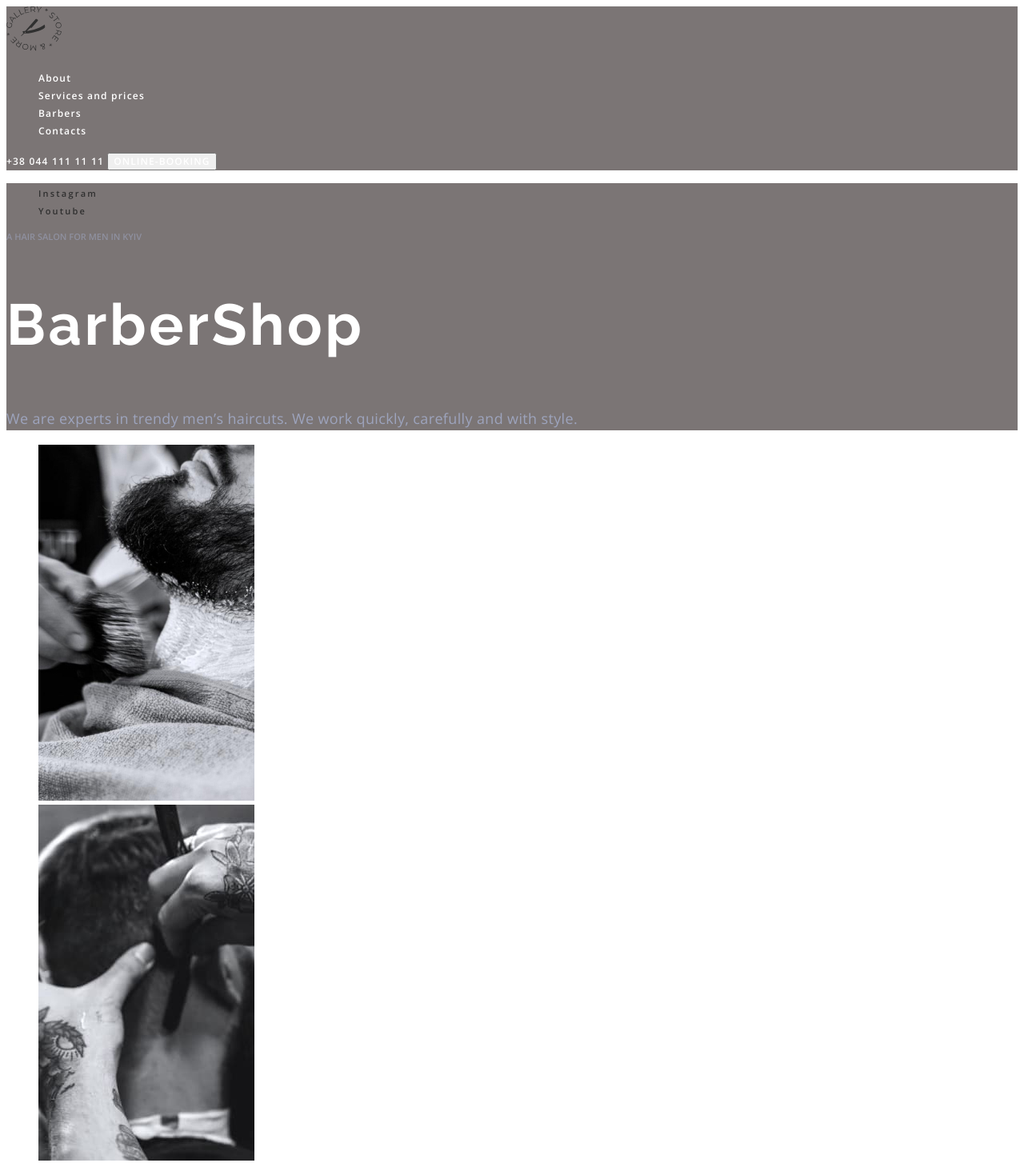
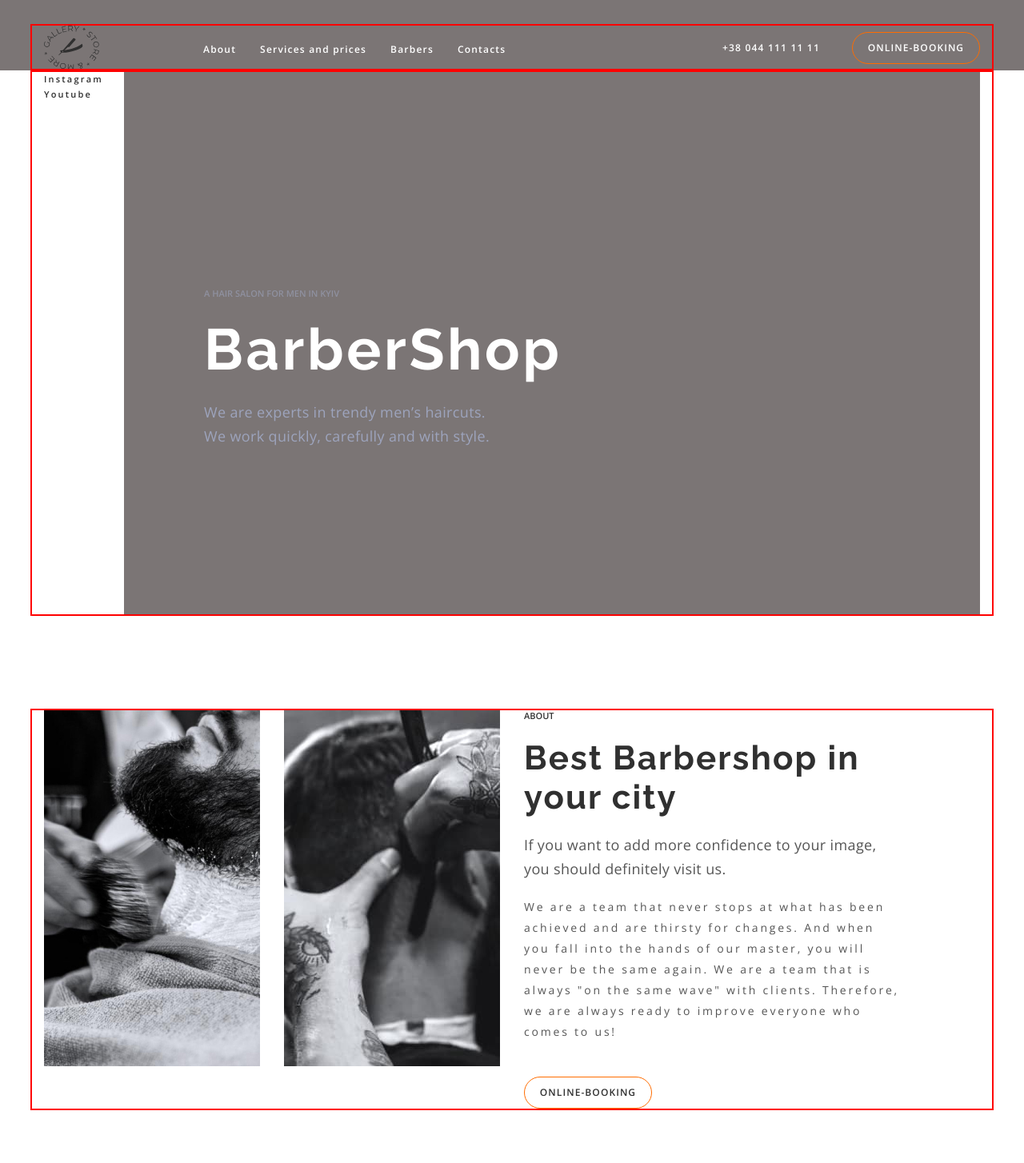
Before and after one commit to Egor929292/fe-85-2, a plain HTML site: page index.html in a window 1280 px wide. Shown: the top 1454 px of the page at 80% size. Drawn offline with nearby package versions, Linux system fonts and the light colour scheme.

Commit message:
style css

```diff
--- a/css/styles.css
+++ b/css/styles.css
@@ -10,6 +10,26 @@ body {
   font-family: 'Open Sans', sans-serif;
 }
 
+p,
+h1,
+h2,
+h3,
+h4,
+h5,
+h6 {
+  margin: 0;
+}
+
+ul,
+ol {
+  margin: 0;
+  padding: 0;
+}
+
+img {
+  display:block;
+}
+
 .link {
   text-decoration: none;
 }
@@ -19,6 +39,8 @@ body {
 }
 
 .btn {
+  width: 160px;
+  height: 40px;
   font-family: inherit;
   font-weight: 600;
   font-size: 12px;
@@ -26,6 +48,9 @@ body {
   letter-spacing: 0.09em;
   text-transform: uppercase;
   cursor: pointer;
+  border-radius: 25px;
+  border: 1px solid #FF6C00;
+  background-color: transparent;
 }
 
 .btn:is(:hover, :focus) {
@@ -53,10 +78,50 @@ body {
   letter-spacing: 0.02em;
 }
 
+.container {
+  width: 1200px;
+  padding-left: 15px;
+  padding-right: 15px;
+  margin: 0 auto;
+  outline: 2px solid red;
+}
+
 /**--------------- HEADER ---------------*/
 
 .header {
+  padding-top: 32px;
   background-color: #7b7575;
+}
+
+.header-container {
+  display: flex;
+  align-items: center;
+}
+
+.header-nav {
+  display: flex;
+  align-items: center;
+}
+
+.header-logo {
+  margin-right: 130px;
+}
+
+.header-list {
+  display: flex;
+  gap: 30px;
+}
+
+.header-tel {
+  margin-left: auto;
+}
+
+.header-item {
+
+}
+
+.header-item:last-child {
+  margin-right: 0;
 }
 
 .header-link {
@@ -82,18 +147,33 @@ body {
 
 .header-btn {
   color: var(--main-btn-color);
+  margin-left: 40px;
 }
 
 /**--------------- HERO ---------------*/
 
 .hero {
+
+}
+
+.hero-container {
+  display: flex;
+}
+
+.hero-wrap {
   background-color: #7b7575;
+  flex-grow: 1;
+  padding: 272px 100px 208px;
+  /* width: calc(100% - 100px); */
 }
 
 .hero-list {
+  width: 100px;
 }
+
 .list {
 }
+
 .hero-item {
 }
 
@@ -111,6 +191,7 @@ body {
 
 .hero-top-text {
   color: rgba(157, 164, 189, 0.60);
+  margin-bottom: 20px;
 }
 
 .hero-title {
@@ -119,18 +200,36 @@ body {
   line-height: 1.18;
   letter-spacing: 0.05em;
   color: var(--main-title-color);
+  margin-bottom: 20px;
 }
 
 .hero-bottom-text {
   color: #9da4bd;
+  max-width: 360px;
 }
 
 /**--------------- ABOUT ---------------*/
 
 .about {
+  padding-top: 120px;
+  padding-bottom: 120px;
 }
+
+.about-container {
+  display: flex;
+  gap: 30px;
+}
+
 .about-list {
+  display: flex;
+  gap: 30px;
 }
+
+.about-wrap {
+  padding-right: 100px;
+}
+
+
 .about-item {
 }
 
@@ -140,13 +239,11 @@ body {
   line-height: 1.36;
   text-transform: uppercase;
   color: #303030;
+  margin-bottom: 20px;
 }
 
 .about-title {
-font-family: 'Raleway', sans-serif;
-font-size: 42px;
-line-height: 1.17;
-letter-spacing: 0.05em;
+margin-bottom: 20px;
 color: #303030;
 }
 
@@ -155,6 +252,7 @@ font-size: 18px;
 line-height: 1.67;
 letter-spacing: 0.02em;
 color: #555555;
+margin-bottom: 20px;
 }
 
 .about-text {
@@ -162,6 +260,7 @@ color: #555555;
   line-height: 1.86;
   letter-spacing: 0.2em;
   color: #555;
+  margin-bottom: 42px;
 }
 
 .about-btn {
@@ -178,17 +277,40 @@ color: #555555;
 
 .prices {
   background-color: #303030;
+  padding-top: 120px;
+  padding-bottom: 120px;
 }
+
 .prices-top-text {
   color: rgba(157, 164, 189, 0.60);
+  margin-bottom: 20px;
 }
+
 .prices-title {
   color: #FFF;
+  margin-bottom: 44px;
+}
+
+.prices-wrap {
+  display: flex;
+  justify-content: space-between;
+  margin-bottom: 44px;
 }
 
 .prices-list {
+  border: 1px solid #ffffff;
+  padding: 30px 20px;
+  width: calc((100% - 30px) / 2);
 }
+
 .prices-item {
+  display: flex;
+  justify-content: space-between;
+  margin-bottom: 20px;
+}
+
+.prices-item:last-child {
+  margin-bottom: 0;
 }
 
 .prices-item-text {
@@ -205,7 +327,10 @@ color: #555555;
 /**--------------- BENEFITS ---------------*/
 
 .benefits {
+  padding-top: 120px;
+  padding-bottom: 120px;
 }
+
 .benefits-list {
 }
 
@@ -240,17 +365,27 @@ color: #555;
 /**--------------- BARBERS ---------------*/
 
 .barbers {
+  padding-top: 120px;
+  padding-bottom: 120px;
 }
 
 .barbers-top-text {
   color: #303030;
+  margin-bottom: 20px;
 }
 
 .barbers-title {
   color: var(--second-title-color);
+  margin-bottom: 44px;
 }
 
 .barbers-list {
+  display: flex;
+  gap: 30px;
+}
+
+.barbers-item {
+  width: calc((100% - 60px) / 3);
 }
 
 .barbers-item-tittle {
@@ -261,6 +396,7 @@ color: #555;
   letter-spacing: 0.02em;
   color:#303030;
 }
+
 .barbers-item-text {
   font-size: 14px;
   line-height: 1.36;
@@ -271,6 +407,21 @@ color: #555;
 
 /**--------------- GALLERY ---------------*/
 
+.gallery {
+  padding-top: 120px;
+  padding-bottom: 120px;
+}
+
 .gallery-top-text {
   color: #303030;
 }
+
+.gallery-list {
+  display: flex;
+  flex-wrap: wrap;
+  gap: 30px;
+}
+
+.gallery-item {
+  width: calc((100% - 60px) / 4);
+}
--- a/index.html
+++ b/index.html
@@ -8,26 +8,39 @@
     <link rel="preconnect" href="https://fonts.googleapis.com">
     <link rel="preconnect" href="https://fonts.gstatic.com" crossorigin>
     <link href="https://fonts.googleapis.com/css2?family=Open+Sans:wght@400;600;700&family=Raleway:wght@700&display=swap" rel="stylesheet">
+    <link rel="stylesheet" href="https://cdnjs.cloudflare.com/ajax/libs/modern-normalize/2.0.0/modern-normalize.min.css" integrity="sha512-4xo8blKMVCiXpTaLzQSLSw3KFOVPWhm/TRtuPVc4WG6kUgjH6J03IBuG7JZPkcWMxJ5huwaBpOpnwYElP/m6wg==" crossorigin="anonymous" referrerpolicy="no-referrer" />
     <link rel="stylesheet" href="./css/styles.css" />
   </head>
   <body class="body" id="body">
     <header class="header">
+      <div class="container header-container">
       <nav class="header-nav">
-    <a class="hrader-logo" href="./index.html">
+      <a class="header-logo" href="./index.html">
         <img src="./images/logo.svg" class="header=logo-img" alt="Site logo" />
       </a>
       <ul class="header-list list">
-      <li class="header-item"><a class="header-link link" href="">About</a></li>
-      <li class="header-item"><a class="header-link link" href="">Services and prices</a></li>
-      <li class="header-item"><a class="header-link link" href="#barbers">Barbers</a></li>
-      <li class="header-item"><a class="header-link link" href="">Contacts</a></li>
+        <li class="header-item">
+          <a class="header-link link" href="">About</a>
+        </li>
+        <li class="header-item">
+          <a class="header-link link" href="">Services and prices</a>
+        </li>
+        <li class="header-item">
+          <a class="header-link link" href="#barbers">Barbers</a>
+        </li>
+        <li class="header-item">
+          <a class="header-link link" href="">Contacts</a>
+        </li>
       </ul>
       </nav>
       <a class="header-tel link" href= "tel:+380441111111">+38 044 111 11 11</a>
       <button class="header-btn btn" type="button">Online-booking</button>
+      </div>
     </header>
+
     <main>
       <section class="hero">
+        <div class="container hero-container">
         <ul class="hero-list list">
           <li class="hero-item">
             <a class="hero-link link"
@@ -40,12 +53,17 @@
             >Youtube</a>
           </li>
         </ul>
+        <div class="hero-wrap">
           <p class="hero-top-text top-text">A hair salon for men in Kyiv</p>
           <h1 class="hero-title">BarberShop</h1>
           <p class="hero-bottom-text bottom-text">We are experts in trendy men’s haircuts.
-        We work quickly, carefully and with style.</p>
+            We work quickly, carefully and with style.
+          </p>
+        </div>
       </section>
-    <section class="about">
+
+      <section class="about" id="about">
+        <div class="container about-container">
         <ul class="about-list list">
           <li class="about-item">
             <img
@@ -53,6 +71,7 @@
             alt="barber service"
             width="270"
             height="445"
+            class="about-pic"
             />
           </li>
           <li class="about-item">
@@ -61,9 +80,11 @@
             alt="barber service"
             width="270"
             height="445"
+            class="about-pic"
             />
           </li>
         </ul>
+        <div class="about-wrap">
           <p class="about-top-text top-text">About</p>
           <h2 class="about-title title">Best Barbershop in your city</h2>
           <p class="about-bottom-text bottom-text">
@@ -74,10 +95,14 @@
             We are a team that never stops at what has been achieved and are thirsty for changes. And when you fall into the hands of our master, you will never be the same again. We are a team that is always "on the same wave" with clients. Therefore, we are always ready to improve everyone who comes to us!
           </p>
           <button type="button" class="about-btn btn">Online-booking</button>
+        </div>
       </section>
+
       <section class="prices">
+        <div class="container">
         <p class="prices-top-text top-text">Spend your time with the best masters</p>
         <h2 class="prices-title title">Services and prices</h2>
+        <div class ="prices-wrap">
           <ul class="prices-list list">
             <li class="prices-item">
               <p class="prices-item-text">Men’s haircut</p>
@@ -114,9 +139,13 @@
               <p class="prices-item-text">from 200 uah.</p>
             </li>
           </ul>
+        </div>
         <button type="button" class="prices-btn btn">Online-booking</button>
+      </div>
       </section>
+
       <section class="benefits">
+        <div class="container">
       <ul class="benefits-list list">
         <li class="benefits-item">
           <span class="count">600</span>
@@ -142,7 +171,9 @@
         Only good things are said about us. But it's better to see and feel 1 time than read 10 times.
       </p>
       </section>
+
       <section class="barbers" id="barbers">
+        <div class="container">
         <p class="barbers-top-text top-text">For true enjoyers of the atmosphere</p>
         <h2 class="barbers-title title">Our barbers</h2>
         <ul class="barbers-list list">
@@ -163,7 +194,7 @@
             />
             <h3 class="barbers-item-tittle">Michele Doe</h3>
             <p class="barbers-item-text">Extreme Barber</p>
-        </li> class="barbers-item-tittle"
+          </li>
           <li barbers-item>
             <img src="./images/our-img-3.jpg"
             alt="barber is working"
@@ -175,7 +206,9 @@
           </li>
         </ul>
       </section>
+
       <section class="gallery">
+        <div class="container">
         <p class="gallery-top-text top=text">In Latin, "barba" means "beard"</p>
         <h2 hidden>Gallery</h2>
         <ul class="gallery-list list">
@@ -209,10 +242,14 @@
           </li>
         </ul>
       </section>
+
       <section>
+        <div class="container">
         <h2>Online-booking</h2>
       </section>
+
       <section>
+        <div class="container">
         <h2>Contacts</h2>
         <address>
           <ul>
@@ -232,6 +269,7 @@
           <h3>Working hours</h3>
           <p>Every day from 9:00 to 22:00</p>
       </section>
+
     </main>
     <footer>
       <p>&copy;Copyright 2020</p>
```
Lines whose indentation alone changed are shown as unchanged.
